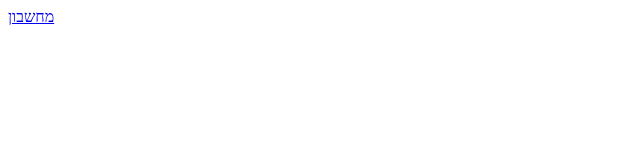
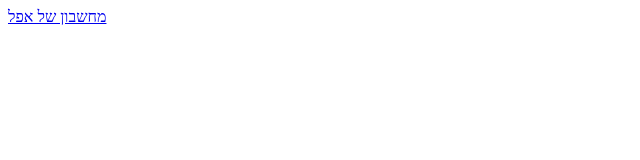
Before and after one commit to Eylon204/calculator-dark-mode, a plain HTML site: page index.html in a window 1280 px wide. Shown: the full height of the page, 0-640 px from the left. Drawn offline with Linux system fonts and the light colour scheme.

Commit message:
Update index.html

```diff
--- a/index.html
+++ b/index.html
@@ -6,6 +6,6 @@
     <title>Document</title>
 </head>
 <body>
-    <a href="calculator-dark-mode.html">מחשבון</a>
+    <a href="calculator-dark-mode.html">מחשבון של אפל</a>
 </body>
 </html>
```
